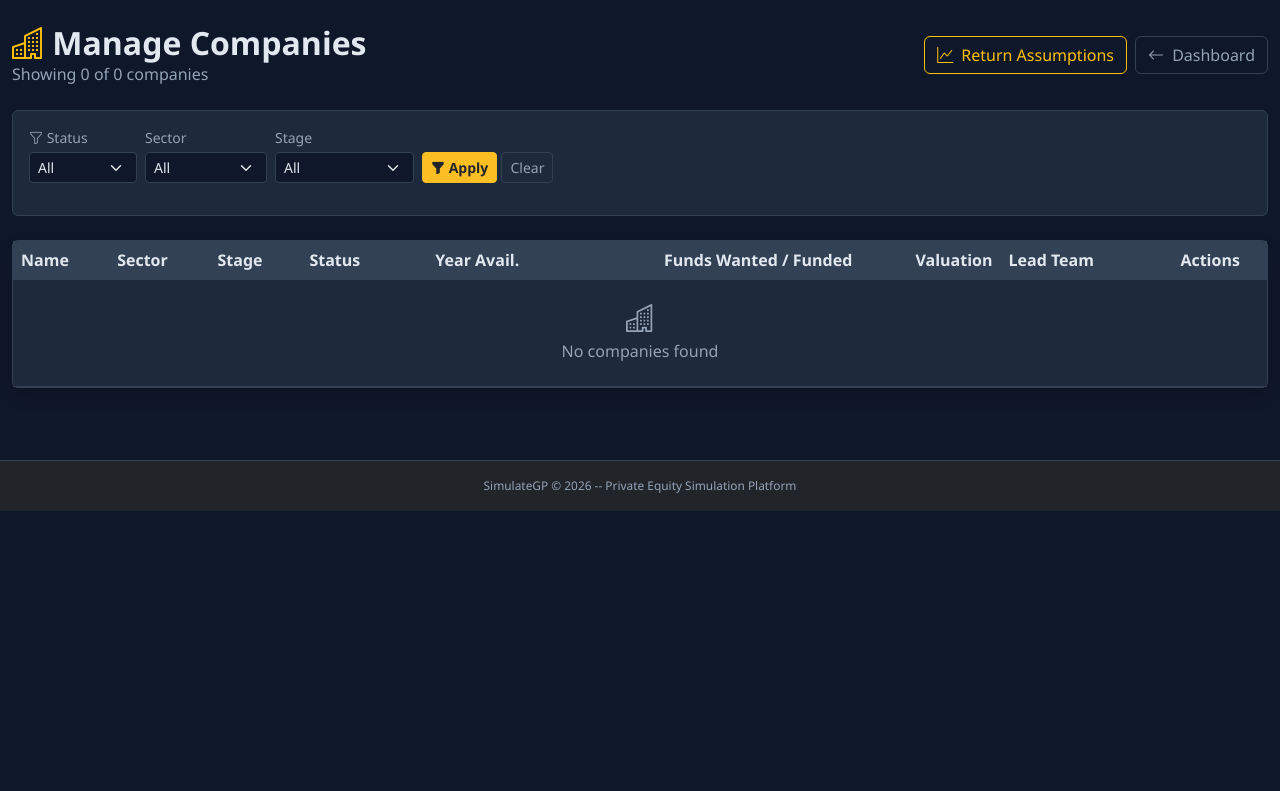
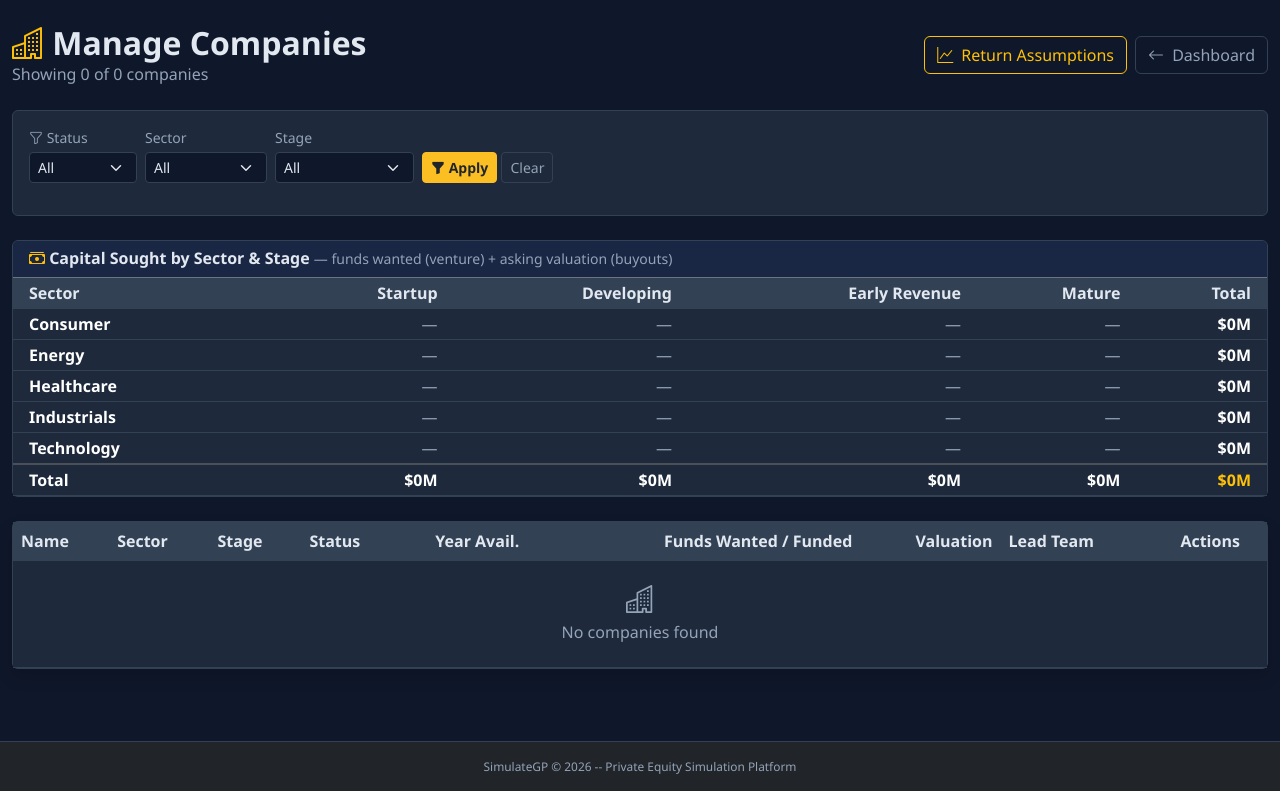
Before and after one commit to 081602/simulategp, a Flask app: page /admin/companies in a window 1280 px wide. Shown: the part 81-872 px from the top of the page. Before the commit the page ends 592 px from the top, so only its background shows below. Run offline with Flask 3, Linux system fonts and the light colour scheme; a user stored in the database is signed in; data that the repository does not hold is empty; some libraries are stand-ins or nearby versions.

Commit message:
Manage Companies: capital-sought summary by sector x stage
Add a summary matrix above the table showing total capital the market seeks
per sector and stage: funds wanted for venture deals plus asking (whole-
company) valuation for buyouts, with row, column, and grand totals. Reflects
the active filters.

Co-Authored-By: Claude Opus 4.8 (1M context) <noreply@anthropic.com>

```diff
--- a/app.py
+++ b/app.py
@@ -1294,10 +1294,27 @@ def admin_companies():
         if f_stage:
             q = q.filter_by(stage=f_stage)
         companies = q.order_by(GameCompany.year_available, GameCompany.name).all()
+
+    # Capital the market is seeking, by sector x stage: funds wanted for
+    # venture deals + asking (whole-company) valuation for buyouts.
+    summary = {s: {st: 0.0 for st in STAGES} for s in SECTORS}
+    sector_tot = {s: 0.0 for s in SECTORS}
+    stage_tot = {st: 0.0 for st in STAGES}
+    grand = 0.0
+    for c in companies:
+        val = (c.initial_val_ask or 0) if c.stage == 'mature' else (c.capital_requested or 0)
+        if c.sector in summary and c.stage in summary[c.sector]:
+            summary[c.sector][c.stage] += val
+            sector_tot[c.sector] += val
+            stage_tot[c.stage] += val
+            grand += val
+
     return render_template('admin/companies.html', game=game, companies=companies,
                            total_count=total_count, sectors=SECTORS, stages=STAGES,
                            stage_labels=STAGE_LABELS, f_status=f_status,
-                           f_sector=f_sector, f_stage=f_stage)
+                           f_sector=f_sector, f_stage=f_stage,
+                           summary=summary, sector_tot=sector_tot,
+                           stage_tot=stage_tot, grand=grand)
 
 
 @app.route('/admin/company/<int:company_id>/edit', methods=['GET', 'POST'])
--- a/templates/admin/companies.html
+++ b/templates/admin/companies.html
@@ -59,6 +59,46 @@
             <a href="{{ url_for('admin_companies') }}" class="btn btn-outline-secondary btn-sm">Clear</a>
           </div>
         </form>
+      </div>
+    </div>
+
+    <!-- Capital sought summary (sector x stage) -->
+    <div class="card border-secondary mb-4">
+      <div class="card-header border-secondary">
+        <h6 class="mb-0 fw-semibold"><i class="bi bi-cash-stack text-warning"></i> Capital Sought by Sector &amp; Stage
+          <span class="text-secondary small fw-normal">&mdash; funds wanted (venture) + asking valuation (buyouts){% if f_status or f_sector or f_stage %}, current filter{% endif %}</span>
+        </h6>
+      </div>
+      <div class="card-body p-0">
+        <div class="table-responsive">
+          <table class="table table-dark table-sm align-middle mb-0 text-end">
+            <thead class="table-secondary text-dark">
+              <tr>
+                <th class="text-start ps-3">Sector</th>
+                {% for st in stages %}<th>{{ stage_labels[st] }}</th>{% endfor %}
+                <th class="pe-3">Total</th>
+              </tr>
+            </thead>
+            <tbody>
+              {% for s in sectors %}
+              <tr>
+                <td class="text-start ps-3 fw-semibold">{{ s }}</td>
+                {% for st in stages %}
+                <td>{% if summary[s][st] %}${{ "{:,.0f}M".format(summary[s][st]) }}{% else %}<span class="text-secondary">&mdash;</span>{% endif %}</td>
+                {% endfor %}
+                <td class="fw-bold pe-3">${{ "{:,.0f}M".format(sector_tot[s]) }}</td>
+              </tr>
+              {% endfor %}
+            </tbody>
+            <tfoot>
+              <tr class="fw-bold" style="border-top:2px solid #495057;">
+                <td class="text-start ps-3">Total</td>
+                {% for st in stages %}<td>${{ "{:,.0f}M".format(stage_tot[st]) }}</td>{% endfor %}
+                <td class="text-warning pe-3">${{ "{:,.0f}M".format(grand) }}</td>
+              </tr>
+            </tfoot>
+          </table>
+        </div>
       </div>
     </div>
 
```
